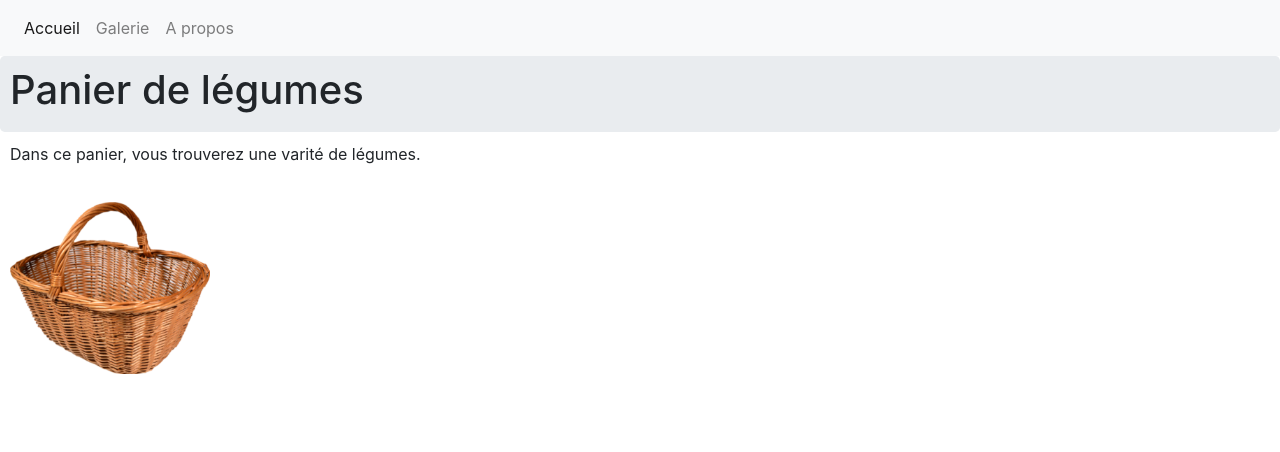
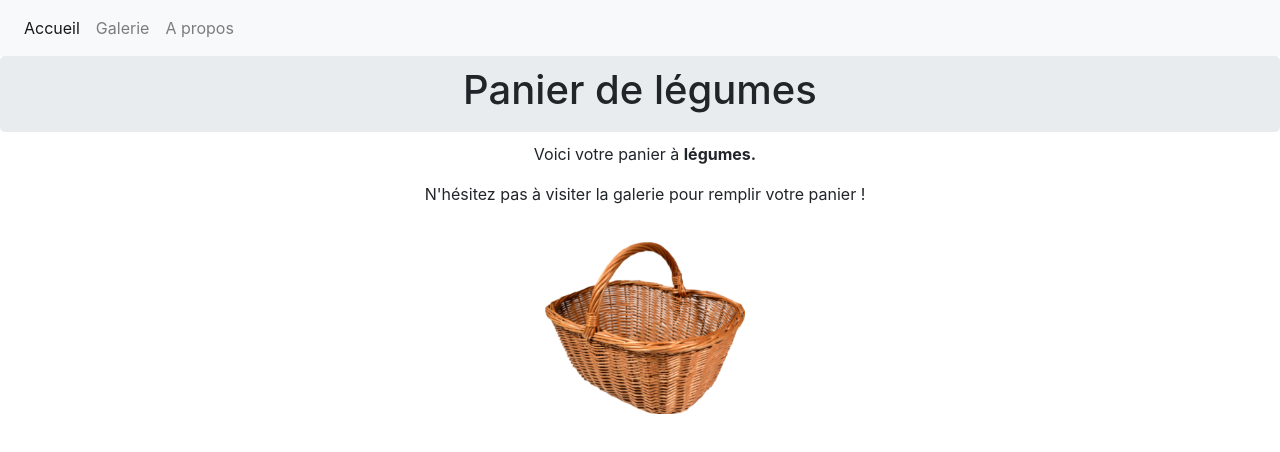
Before and after one commit to AntoineLabeeuw/app-legumes, an Angular app: page /accueil in a window 1280 px wide. Shown: the top 452 px of the page. Built offline with nearby package versions, Linux system fonts and the light colour scheme.

Commit message:
Page d'accueil #2: improve accueil

```diff
--- a/src/app/accueil/accueil.component.css
+++ b/src/app/accueil/accueil.component.css
@@ -1,9 +1,11 @@
 .jumbotron {
   padding: 10px;
   margin-bottom: 0;
+  text-align: center;
 }
 
 .accueil {
+  text-align: center;
   padding-top: 10px;
   padding-left: 10px;
 }
--- a/src/app/accueil/accueil.component.html
+++ b/src/app/accueil/accueil.component.html
@@ -3,6 +3,7 @@
 </header>
 
 <div class="accueil">
-  <p>Dans ce panier, vous trouverez une varité de légumes.</p>
+  <p>Voici votre panier à <strong>légumes.</strong></p>
+  <p>N'hésitez pas à visiter la galerie pour remplir votre panier !</p>
   <img src="./assets/panier.png" alt="panier">
 </div>
```
